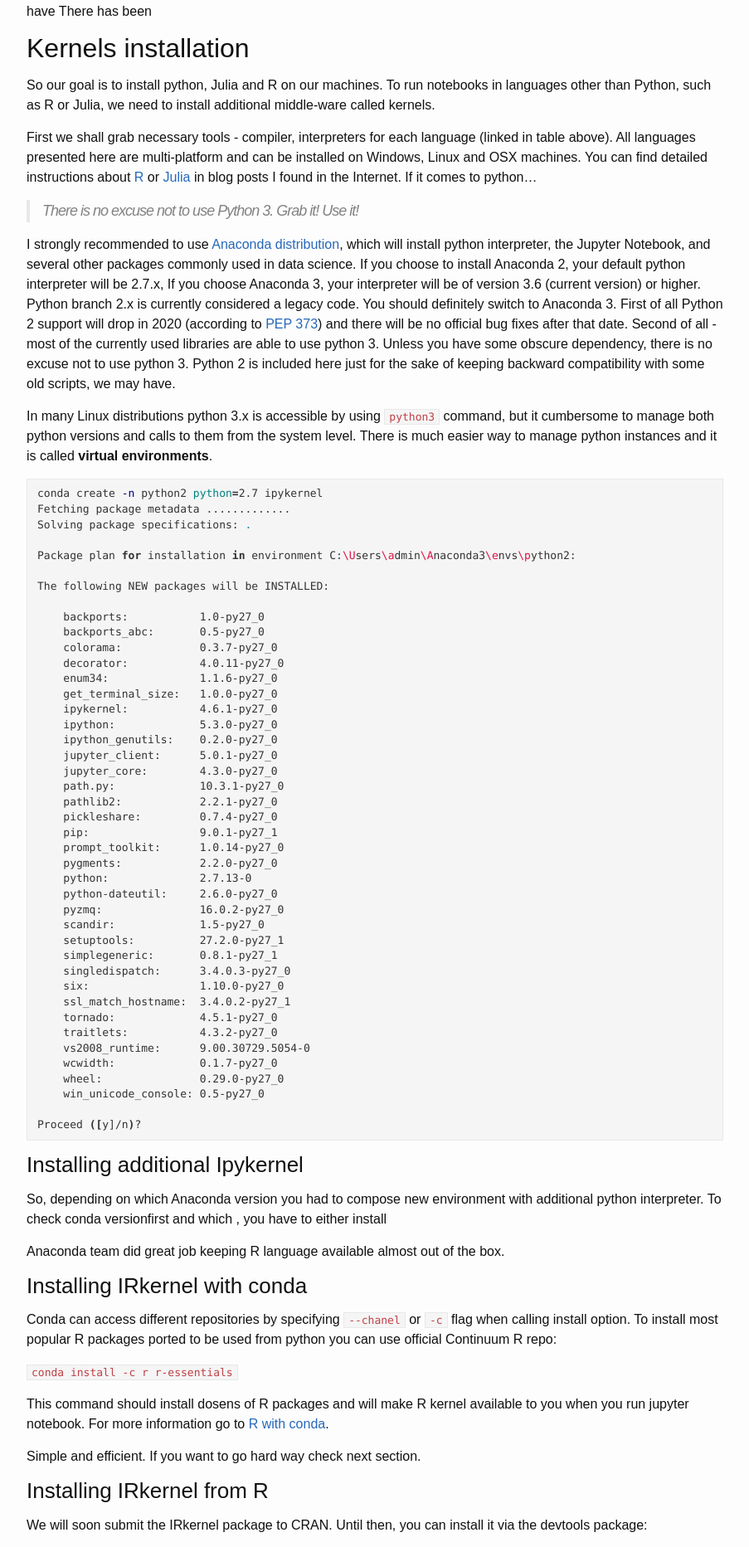
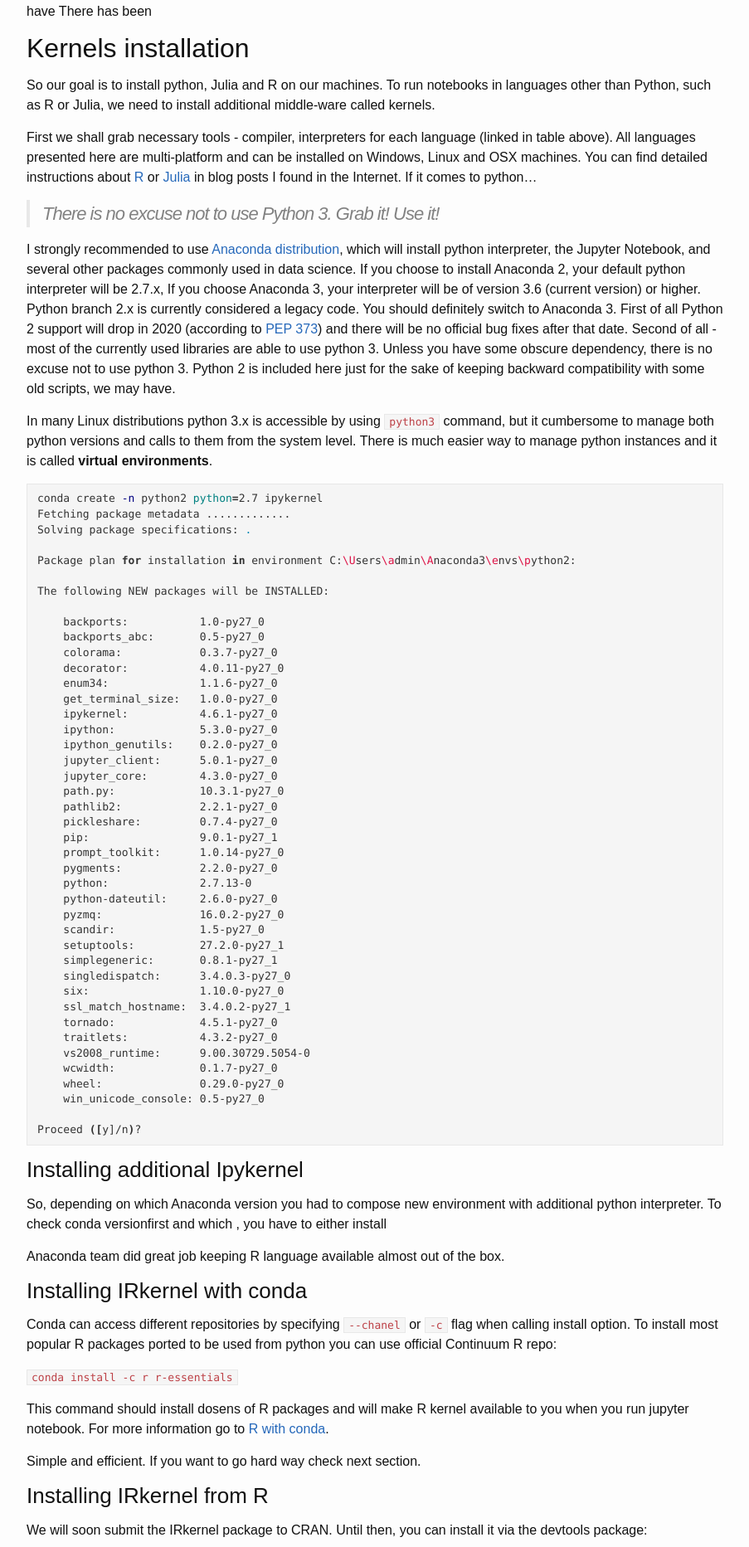
Before and after one commit to mdyzma/mdyzma.github.io, a Jekyll site: the page built from _posts/2017-04-23-python-r-scala-julia-in-one-notebook.md, in a window 1280 px wide. Shown: the part 773-2638 px from the top of the page at 83% size, without its empty margins (188-1091 px from the left). Built offline with Jekyll 4.4.1, drawn with Linux system fonts in a browser that asks for light colours; nearby versions of some CDN libraries; comment, search, counter and statistics services are not loaded.

```diff
--- a/_sass/whiteglass/_base.scss
+++ b/_sass/whiteglass/_base.scss
@@ -117,7 +117,7 @@ blockquote {
   color: $grey-color;
   border-left: 4px solid $grey-color-light;
   padding-left: $spacing-unit / 2;
-  font-size: 18px;
+  font-size: 22px;
   letter-spacing: -1px;
   font-style: italic;
 
```
Also changed, not shown: _includes/footer_content.html (+7 -0 lines), README.md.
